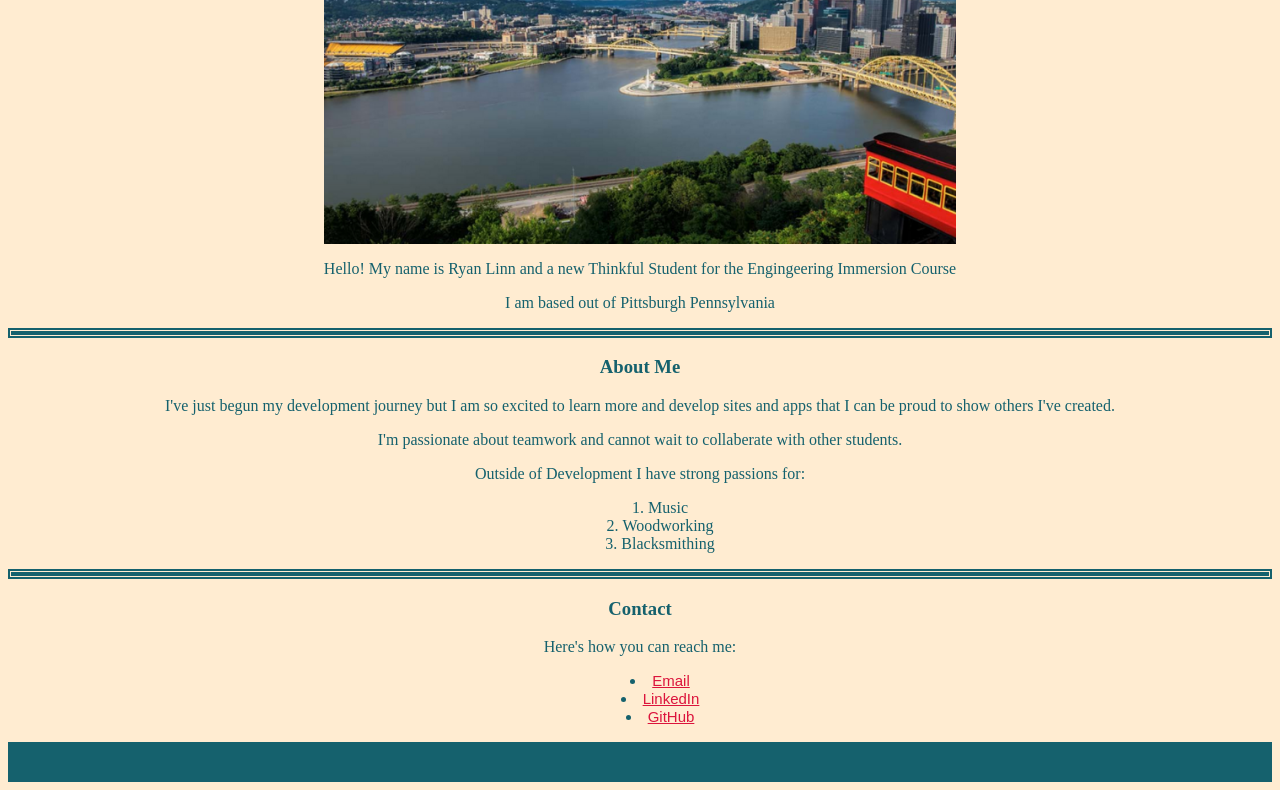
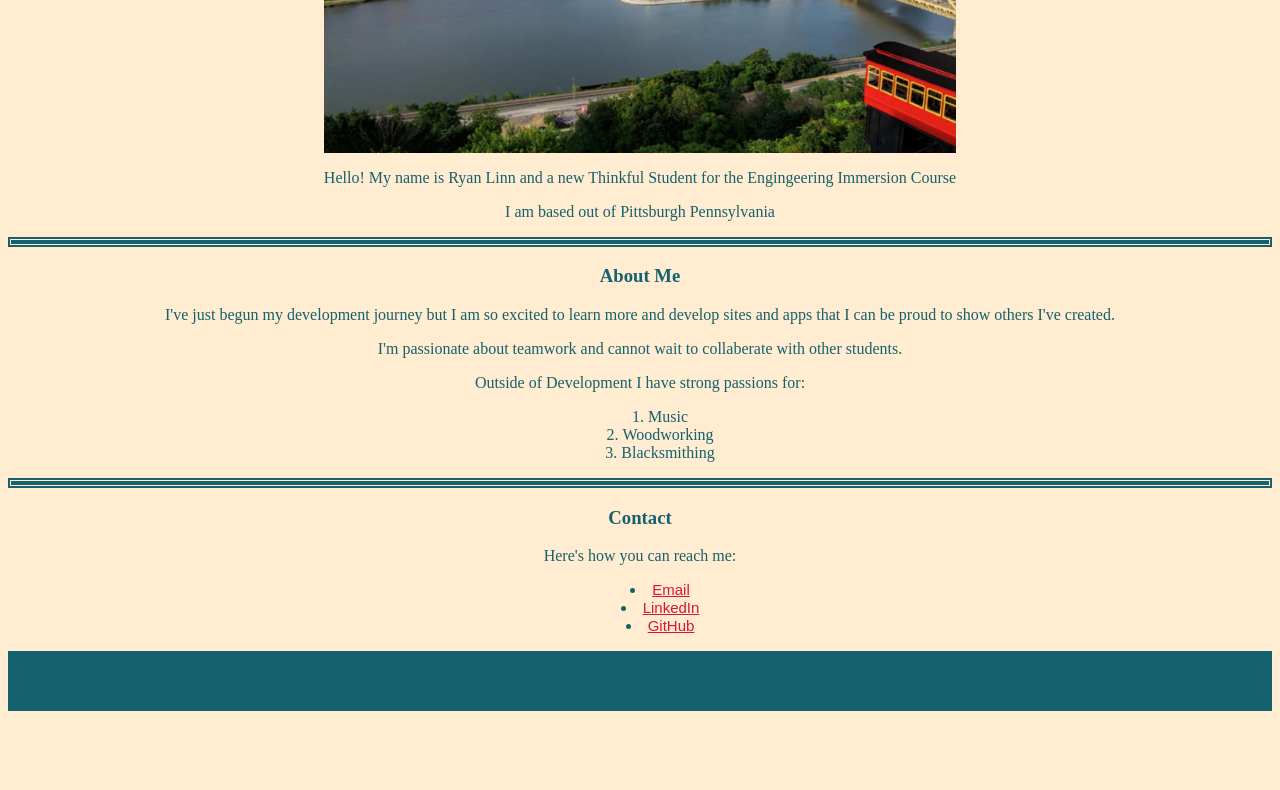
Before and after one commit to RyanLinnPGH/Portfolio-site, a plain HTML site: page index.html in a window 1280 px wide. Shown: the part 312-1102 px from the top of the page. After the commit the page ends 1031 px from the top, so only its background shows below. Drawn offline with Linux system fonts and the light colour scheme.

Commit message:
Update style.css

```diff
--- a/style.css
+++ b/style.css
@@ -20,6 +20,7 @@ header, h1, footer{
 /*background color for the header and footer*/
 header, footer{
   background-color: #15616d;
+  height: 20px
 }
 
 /*section headers*/
```
